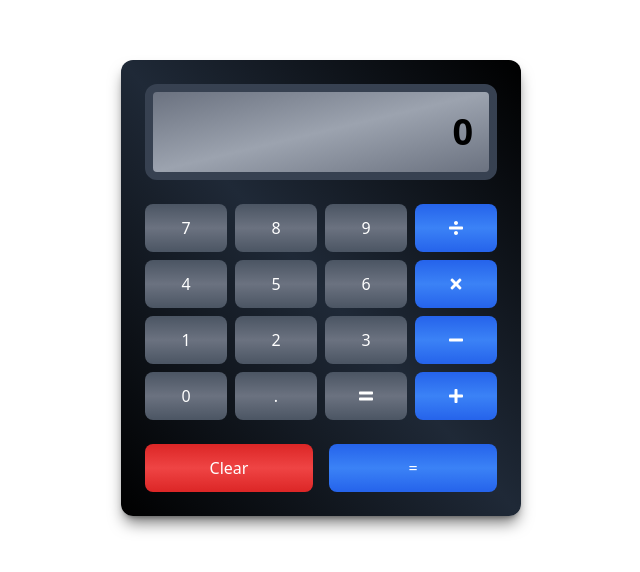
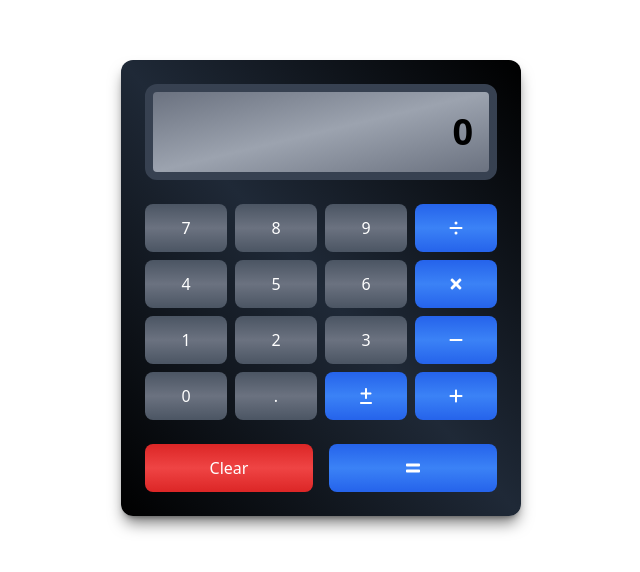
Before and after one commit to Lokie-ree/calculator, a Next.js app: page / in a window 1280 px wide. Shown: the part 112-684 px from the top of the page, without its empty margins (319-959 px from the left). Built offline with nearby package versions, Linux system fonts and the light colour scheme.

Commit message:
calc fix

```diff
--- a/src/components/Calculator.jsx
+++ b/src/components/Calculator.jsx
@@ -7,6 +7,7 @@ import {
   resetCalculator,
   calculateResult,
 } from "@/utils/functions";
+import { FaEquals } from "react-icons/fa";
 
 const Calculator = () => {
   const [expression, setExpression] = useState("");
@@ -51,9 +52,9 @@ const Calculator = () => {
         </button>
         <button
           onClick={handleCalculation}
-          className="w-1/2 hover:scale-105 active:scale-100 hover:bg-gradient-to-br bg-gradient-to-b from-blue-600 via-blue-500 to-blue-600 rounded-lg h-12 text-white"
+          className="w-1/2 hover:scale-105 active:scale-100 hover:bg-gradient-to-br bg-gradient-to-b from-blue-600 via-blue-500 to-blue-600 rounded-lg h-12 flex justify-center items-center text-white"
         >
-          =
+          <FaEquals />
         </button>
       </div>
     </div>
--- a/src/utils/constants.js
+++ b/src/utils/constants.js
@@ -1,4 +1,11 @@
-import { FaEquals, FaPlus, FaMinus, FaTimes, FaDivide } from "react-icons/fa";
+import { FaTimes } from "react-icons/fa";
+import {
+  FaPlus,
+  FaMinus,
+  FaEquals,
+  FaDivide,
+  FaPlusMinus,
+} from "react-icons/fa6";
 
 export const BUTTONS = [
   { label: "7", type: "number" },
@@ -15,6 +22,6 @@ export const BUTTONS = [
   { label: "-", type: "operator", icon: <FaMinus /> },
   { label: "0", type: "number" },
   { label: ".", type: "number" },
-  { label: "=", type: "equals", icon: <FaEquals /> },
+  { label: "+/-", type: "operator", icon: <FaPlusMinus /> },
   { label: "+", type: "operator", icon: <FaPlus /> },
 ];
```
